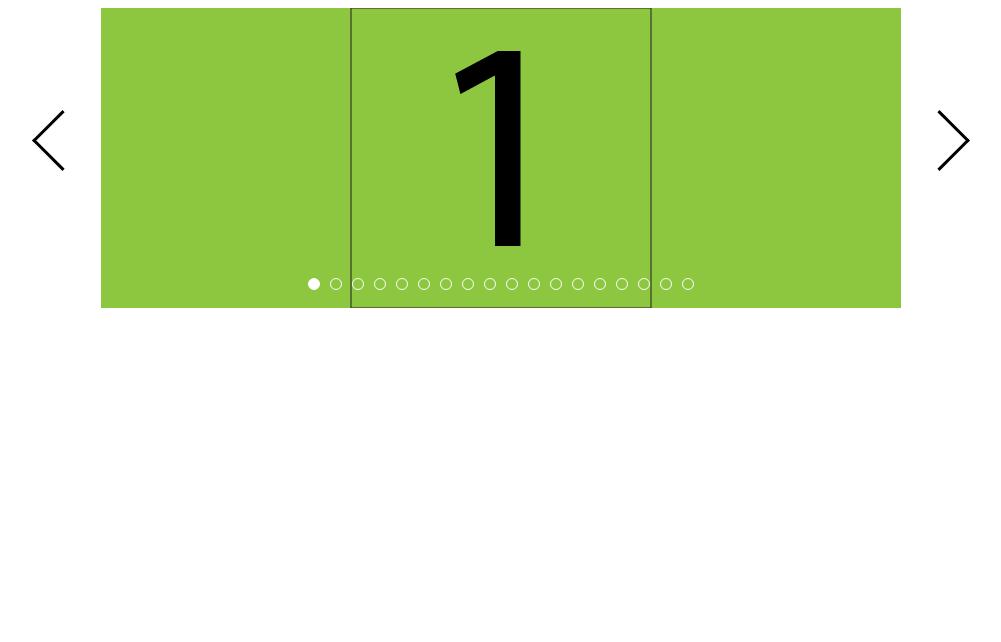
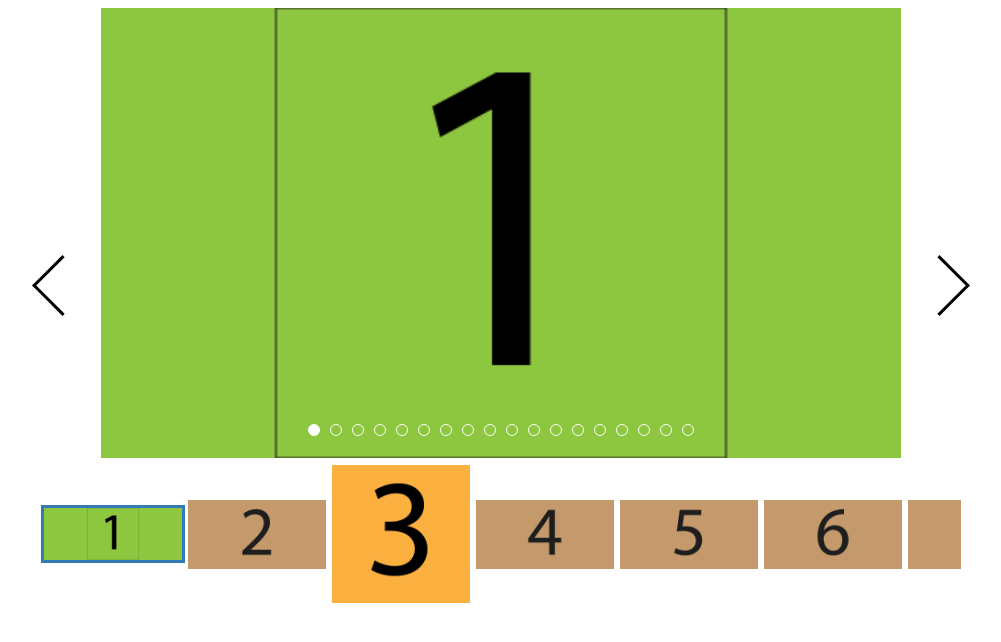
Before and after one commit to quanlieu/react-image-show, a React app: page / in a window 1280 px wide. Shown: the whole page, without its empty margins (139-1140 px from the left). Built offline with nearby package versions, Linux system fonts and the light colour scheme; some packages are replaced by stand-ins of ours.

Commit message:
Implement thumbnails

```diff
--- a/example/components/app.js
+++ b/example/components/app.js
@@ -28,7 +28,7 @@
   render() {
     return (
      <div>
-        <SlideShow images={this.images}/>
+        <SlideShow images={this.images} fixedHeight />
       </div>);
   }
 }
--- a/src/components/images.js
+++ b/src/components/images.js
@@ -120,6 +120,6 @@
       </div>
     );
   }
-};
+}
 
 export default Images;
--- /dev/null
+++ b/src/components/thumbnails.js
@@ -0,0 +1,102 @@
+import React from 'react';
+import { addStyleToHead, removeStyleFromHead } from '../utils/style-sheet.js';
+
+class Thumbnails extends React.PureComponent {
+  constructor(props) {
+    super(props);
+
+    this.state = {
+      thumbnailsTrackStyle: { left: '0px' }
+    }
+    this.handleImageClick = this.handleImageClick.bind(this);
+    this.createCss();
+  }
+
+  createCss() {
+    const { thumbnailsWidth } = this.props;
+    const mediaString = '@media screen and (min-width: 992px)';
+    let styleNodes = [];
+
+    styleNodes.push(addStyleToHead(
+      {
+        selector: '.thumbnails',
+        content: `width:${thumbnailsWidth};`
+      },
+      mediaString
+    ));
+
+    this.styleNodes = styleNodes;
+  }
+
+  componentDidMount() {
+    const { activeIndex } = this.props;
+    const left = this.calculateOffsetLeft(activeIndex);
+    this.setState({
+      thumbnailsTrack: {
+        left: left + 'px'
+      }
+    })
+  }
+
+  componentWillReceiveProps(nextProps) {
+    const { activeIndex } = nextProps;
+    const left = this.calculateOffsetLeft(activeIndex);
+    this.setState({
+      thumbnailsTrackStyle: {
+        left: left + 'px'
+      }
+    })
+  }
+
+  componentWillUnmount() {
+    removeStyleFromHead(this.styleNodes);
+  }
+
+  handleImageClick(e) {
+    this.props.goTo(+e.currentTarget.dataset.index);
+  }
+
+  calculateOffsetLeft(activeIndex) {
+    const totalImage = this.props.images.length;
+    const { thumbnailsTrack } = this;
+    const trackWidth = thumbnailsTrack.getBoundingClientRect().width;
+    const scrollWidth = thumbnailsTrack.scrollWidth;
+    const maxScroll = scrollWidth - trackWidth;
+    const pixelPerIndex = maxScroll / (totalImage - 1);
+
+    // Number rounding can cause miscalculation, take special care of the last thumbnail
+    if (activeIndex === totalImage - 1) {
+      return -maxScroll;
+    }
+
+    return -activeIndex * pixelPerIndex;
+  }
+
+  render() {
+    const { images, activeIndex } = this.props;
+    const { thumbnailsTrackStyle } = this.state;
+    return (
+      <div className="thumbnails">
+        <div
+          className="thumbnails-track" style={thumbnailsTrackStyle}
+          ref={thumbnailsTrack => { this.thumbnailsTrack = thumbnailsTrack }}
+        >
+          {images.map((v, i) => {
+            return (
+              <div
+                key={i}
+                className="thumbnail"
+                onClick={this.handleImageClick}
+                data-index={i}
+              >
+                <img src={v} alt="" className={activeIndex === i ? "active" : ""} />
+              </div>
+            )
+          })}
+        </div>
+      </div>
+    )
+  }
+}
+
+export default Thumbnails
--- a/src/index.js
+++ b/src/index.js
@@ -2,6 +2,7 @@
 import Arrows from './components/arrows';
 import Indicators from './components/indicators';
 import Images from './components/images';
+import Thumbnails from './components/thumbnails';
 import { addStyleToHead, removeStyleFromHead } from './utils/style-sheet.js';
 import './less/index.less';
 
@@ -29,7 +30,9 @@
   }
 
   createCss() {
-    const { width, imgWidth, imgHeight, imgHeightMobile, fixedHeight } = this.props;
+    const {
+      width, imgWidth, imgHeight, imgHeightMobile, fixedHeight
+    } = this.props;
     const mediaString = '@media screen and (min-width: 992px)';
     let styleNodes = [];
 
@@ -81,9 +84,11 @@
   }
 
   render() {
-    const { images, imgWidth, imgHeight, imgHeightMobile, fixedHeight } = this.props;
+    const {
+      images, imgWidth, imgHeight, imgHeightMobile, fixedHeight, thumbnailsWidth
+    } = this.props;
+    const { activeIndex } = this.state;
     const length = images.length;
-    const { activeIndex } = this.state;
 
     return (
       <div className="slide-show slide-show-size">
@@ -104,6 +109,12 @@
           count={length} activeIndex={activeIndex}
           onClick={this.handleIndicatorClick}
         />
+        <Thumbnails
+          images={images}
+          thumbnailsWidth={thumbnailsWidth}
+          activeIndex={activeIndex}
+          goTo={this.goTo}
+        />
       </div>
     );
   }
--- a/src/less/index.less
+++ b/src/less/index.less
@@ -5,6 +5,7 @@
   @import (less) "indicators";
   @import (less) "arrows";
   @import (less) "images";
+  @import (less) "thumbnails";
 
   user-select: none;
   box-sizing: border-box;
--- /dev/null
+++ b/src/less/thumbnails.less
@@ -0,0 +1,29 @@
+.thumbnails {
+  overflow: hidden;
+}
+
+.thumbnails-track {
+  position: relative;
+  white-space: nowrap;
+  transition: all 500ms ease-out;
+}
+
+.thumbnail {
+  display: inline-block;
+  width: 20%;
+  padding: 3px;
+
+  > img {
+    max-width: 100%;
+    vertical-align: middle;
+    &.active {
+      outline: 3px solid #337ab7;
+    }
+  }
+}
+
+@media only screen and (min-width: @sm) {
+  .thumbnail {
+    width: 15%;
+  }
+}
```
